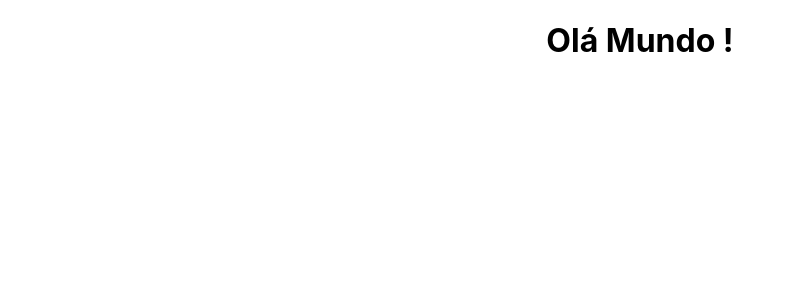
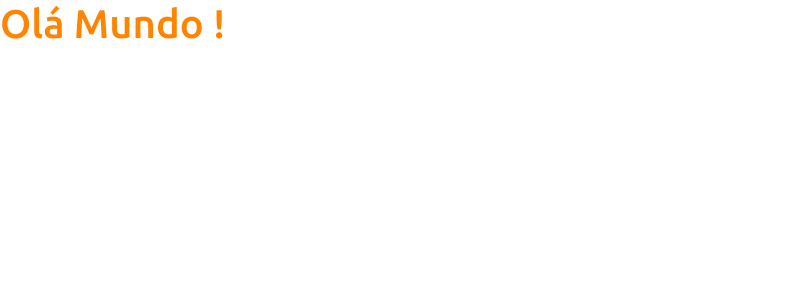
Before and after one commit to thiiagolourenco/dsVendas, a React (Create React App) app in the folder frontend/: page / in a window 1280 px wide. Shown: the top 300 px of the page, without its empty margins (0-792 px from the left). Built offline with nearby package versions, Linux system fonts and the light colour scheme.

Commit message:
Add bootstrap and css styles

```diff
--- a/frontend/package.json
+++ b/frontend/package.json
@@ -10,6 +10,7 @@
     "@types/node": "^12.0.0",
     "@types/react": "^17.0.0",
     "@types/react-dom": "^17.0.0",
+    "bootstrap": "^4.6.0",
     "react": "^17.0.2",
     "react-dom": "^17.0.2",
     "react-scripts": "4.0.3",
--- a/frontend/src/App.css
+++ b/frontend/src/App.css
@@ -1,3 +1,2 @@
 .App {
-  text-align: center;
 }
--- a/frontend/src/App.tsx
+++ b/frontend/src/App.tsx
@@ -2,7 +2,7 @@
 
 function App() {
   return (
-    <div className="App">
+    <div className="text-primary">
       <h1>Olá Mundo !</h1>
     </div>
   );
--- /dev/null
+++ b/frontend/src/assets/css/styles.css
@@ -0,0 +1,33 @@
+@import url("https://fonts.googleapis.com/css2?family=Ubuntu:wght@300;400;500;700&display=swap");
+:root {
+  --color-primary: #ff8400;
+}
+
+html,
+body {
+  height: 100%;
+  font-family: "Ubuntu", sans-serif;
+}
+
+#root {
+  display: flex;
+  flex-direction: column;
+  height: 100%;
+}
+
+.content {
+  flex: 1 0 auto;
+}
+
+.footer {
+  flex-shrink: 0;
+  text-align: center;
+}
+
+.bg-primary {
+  background-color: var(--color-primary) !important;
+}
+
+.text-primary {
+  color: var(--color-primary) !important;
+}
--- a/frontend/src/index.tsx
+++ b/frontend/src/index.tsx
@@ -2,6 +2,8 @@
 import App from './App';
 import React from 'react';
 import ReactDOM from 'react-dom';
+import 'bootstrap/dist/css/bootstrap.css';
+import 'assets/css/styles.css';
 
 ReactDOM.render(
   <React.StrictMode>
```
Also changed, not shown: 1 other file (tests, documents, lock files or other folders).
